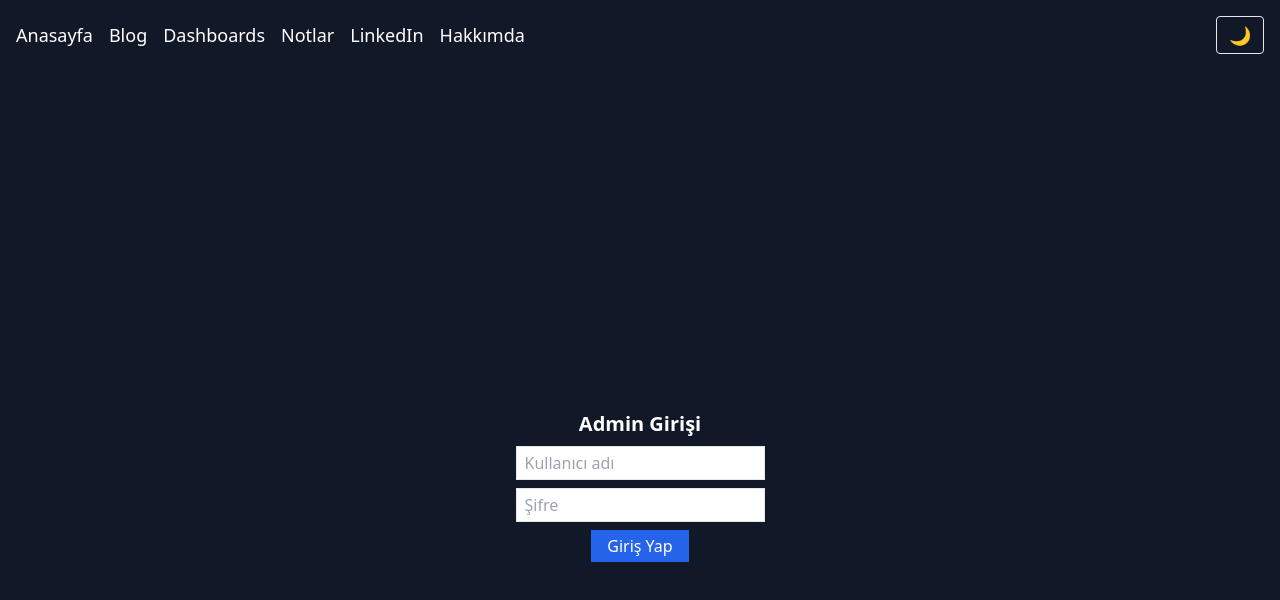
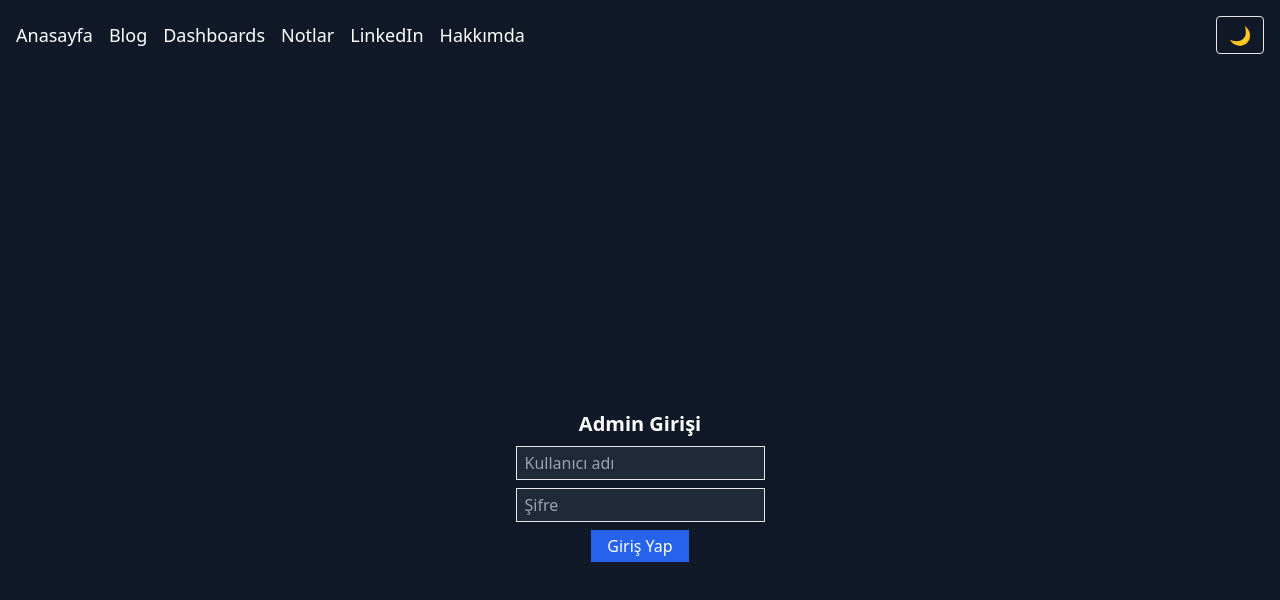
Before and after one commit to serkansevincus1/sre-insights, a Next.js app: page /admin in a window 1280 px wide. Shown: the top 600 px of the page. Built offline with nearby package versions, Linux system fonts and the light colour scheme.

Commit message:
Update page.jsx

```diff
--- a/app/admin/page.jsx
+++ b/app/admin/page.jsx
@@ -42,17 +42,17 @@ export default function AdminPage() {
 
   if (!isAuthenticated) {
     return (
-      <div className="flex flex-col items-center justify-center min-h-screen gap-2">
+      <div className="flex flex-col items-center justify-center min-h-screen gap-2 text-black dark:text-white">
         <h1 className="text-xl font-bold">Admin Girişi</h1>
-        <input type="text" placeholder="Kullanıcı adı" className="border px-2 py-1" value={username} onChange={e => setUsername(e.target.value)} />
-        <input type="password" placeholder="Şifre" className="border px-2 py-1" value={password} onChange={e => setPassword(e.target.value)} />
+        <input type="text" placeholder="Kullanıcı adı" className="border px-2 py-1 bg-white text-black dark:bg-gray-800 dark:text-white" value={username} onChange={e => setUsername(e.target.value)} />
+        <input type="password" placeholder="Şifre" className="border px-2 py-1 bg-white text-black dark:bg-gray-800 dark:text-white" value={password} onChange={e => setPassword(e.target.value)} />
         <button onClick={handleLogin} className="bg-blue-600 text-white px-4 py-1">Giriş Yap</button>
       </div>
     );
   }
 
   return (
-    <div className="p-4">
+    <div className="p-4 text-black dark:text-white">
       <h1 className="text-2xl font-bold mb-4">Admin Paneli</h1>
       <ul className="space-y-2">
         {posts.map(post => (
```
